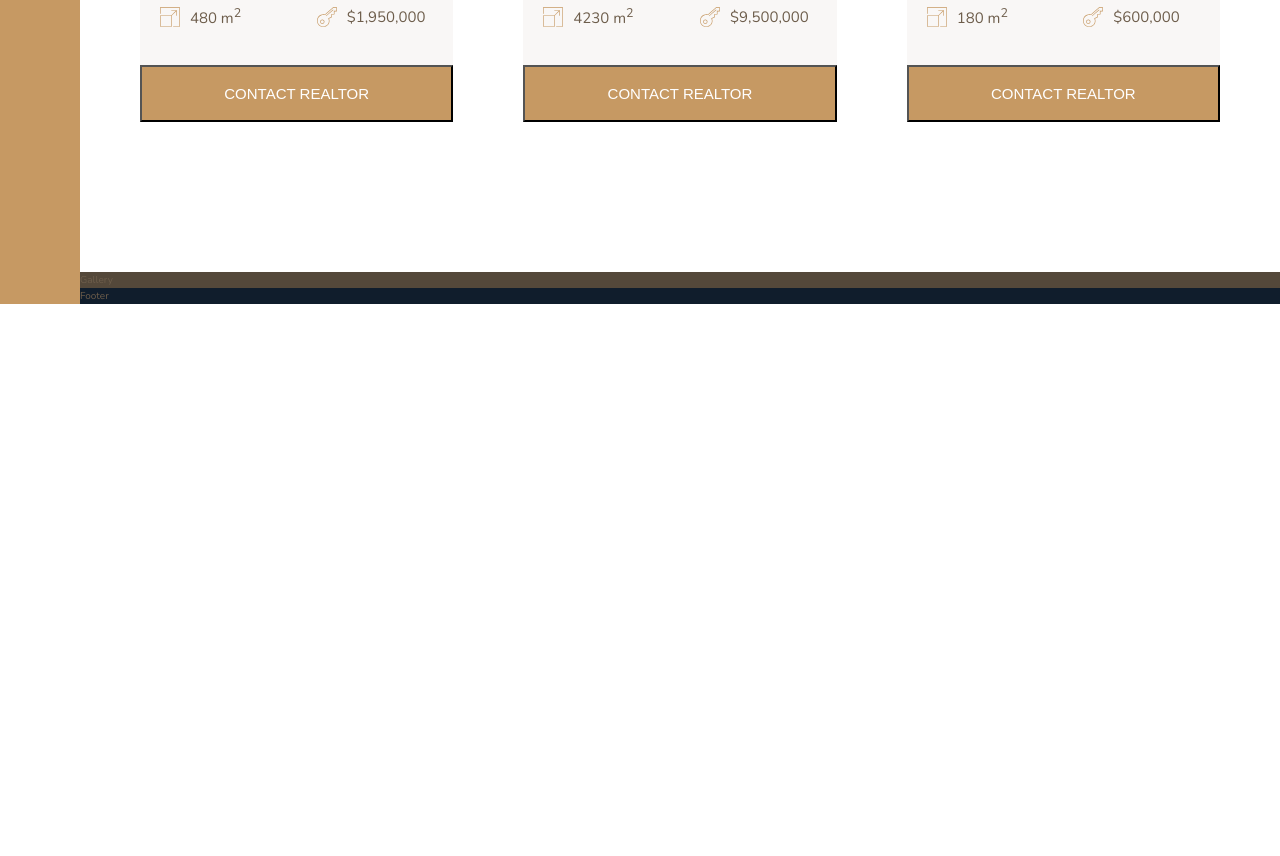
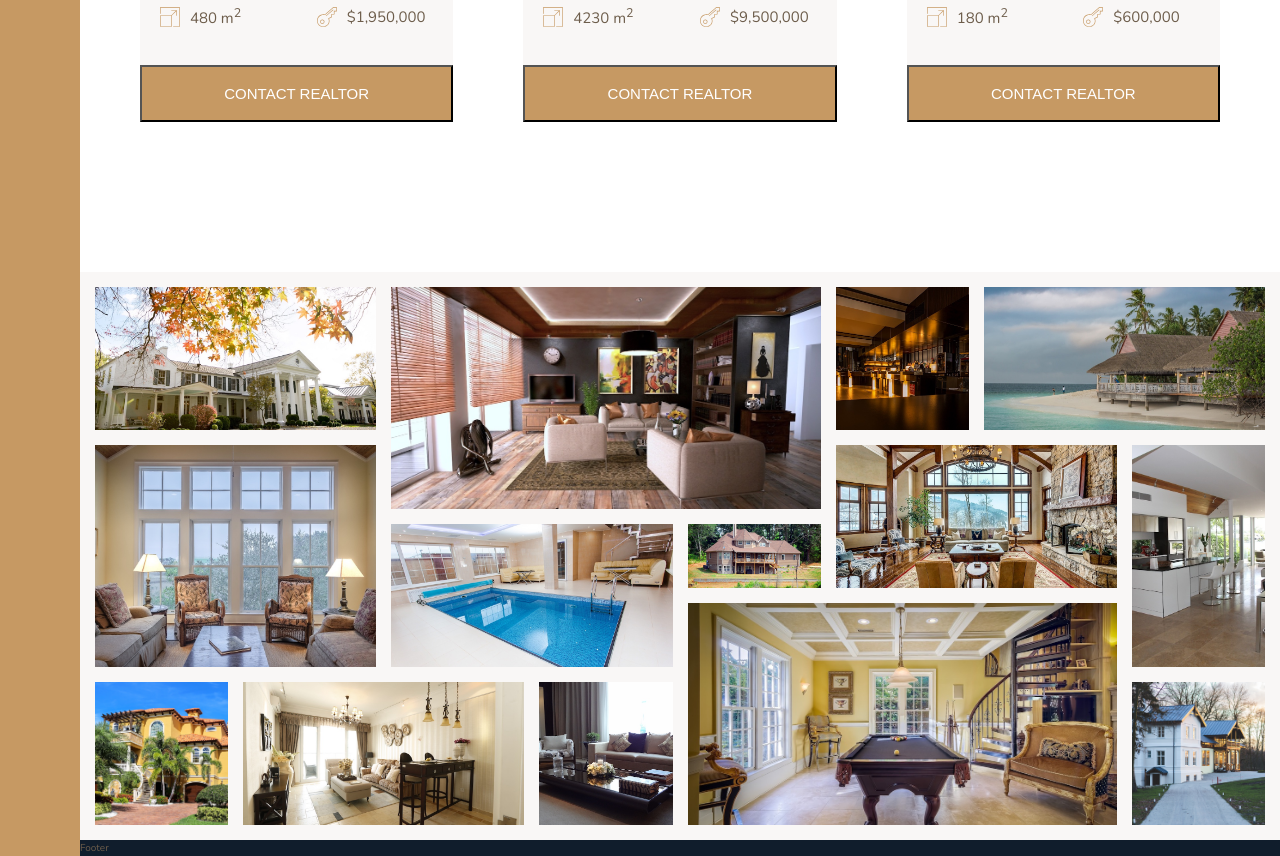
Before and after one commit to Trapintrovert/nexter, a website: page index.html in a window 1280 px wide. Shown: the part 2782-3638 px from the top of the page. Before the commit the page ends 3086 px from the top, so only its background shows below. Drawn offline with nearby package versions, Linux system fonts and the light colour scheme.

Commit message:
Gallery done

```diff
--- a/index.html
+++ b/index.html
@@ -113,7 +113,7 @@
 
     <div class="homes">
       <div class="home">
-                <img src="img/house-1.jpeg" alt="House 1" class="home__img">
+        <img src="img/house-1.jpeg" alt="House 1" class="home__img" />
         <svg class="home__like">
           <use xlink:href="img/sprite.svg#icon-heart-full"></use>
         </svg>
@@ -145,9 +145,8 @@
         <button class="btn home__btn">Contact realtor</button>
       </div>
 
-
       <div class="home">
-                <img src="img/house-2.jpeg" alt="House 2" class="home__img">
+        <img src="img/house-2.jpeg" alt="House 2" class="home__img" />
         <svg class="home__like">
           <use xlink:href="img/sprite.svg#icon-heart-full"></use>
         </svg>
@@ -180,7 +179,7 @@
       </div>
 
       <div class="home">
-                <img src="img/house-3.jpeg" alt="House 3" class="home__img">
+        <img src="img/house-3.jpeg" alt="House 3" class="home__img" />
         <svg class="home__like">
           <use xlink:href="img/sprite.svg#icon-heart-full"></use>
         </svg>
@@ -213,7 +212,7 @@
       </div>
 
       <div class="home">
-                <img src="img/house-4.jpeg" alt="House 4" class="home__img">
+        <img src="img/house-4.jpeg" alt="House 4" class="home__img" />
         <svg class="home__like">
           <use xlink:href="img/sprite.svg#icon-heart-full"></use>
         </svg>
@@ -246,7 +245,7 @@
       </div>
 
       <div class="home">
-                <img src="img/house-5.jpeg" alt="House 5" class="home__img">
+        <img src="img/house-5.jpeg" alt="House 5" class="home__img" />
         <svg class="home__like">
           <use xlink:href="img/sprite.svg#icon-heart-full"></use>
         </svg>
@@ -279,7 +278,7 @@
       </div>
 
       <div class="home">
-                <img src="img/house-6.jpeg" alt="House 6" class="home__img">
+        <img src="img/house-6.jpeg" alt="House 6" class="home__img" />
         <svg class="home__like">
           <use xlink:href="img/sprite.svg#icon-heart-full"></use>
         </svg>
@@ -312,7 +311,70 @@
       </div>
     </div>
 
-    <section class="gallery">Gallery</section>
+    <section class="gallery">
+      <figure class="gallery__item gallery__item--1">
+        <img src="img/gal-1.jpeg" alt="Gallery image 1" class="gallery__img" />
+      </figure>
+      <figure class="gallery__item gallery__item--2">
+        <img src="img/gal-2.jpeg" alt="Gallery image 2" class="gallery__img" />
+      </figure>
+      <figure class="gallery__item gallery__item--3">
+        <img src="img/gal-3.jpeg" alt="Gallery image 3" class="gallery__img" />
+      </figure>
+      <figure class="gallery__item gallery__item--4">
+        <img src="img/gal-4.jpeg" alt="Gallery image 4" class="gallery__img" />
+      </figure>
+      <figure class="gallery__item gallery__item--5">
+        <img src="img/gal-5.jpeg" alt="Gallery image 5" class="gallery__img" />
+      </figure>
+      <figure class="gallery__item gallery__item--6">
+        <img src="img/gal-6.jpeg" alt="Gallery image 6" class="gallery__img" />
+      </figure>
+      <figure class="gallery__item gallery__item--7">
+        <img src="img/gal-7.jpeg" alt="Gallery image 7" class="gallery__img" />
+      </figure>
+      <figure class="gallery__item gallery__item--8">
+        <img src="img/gal-8.jpeg" alt="Gallery image 8" class="gallery__img" />
+      </figure>
+      <figure class="gallery__item gallery__item--9">
+        <img src="img/gal-9.jpeg" alt="Gallery image 9" class="gallery__img" />
+      </figure>
+      <figure class="gallery__item gallery__item--10">
+        <img
+          src="img/gal-10.jpeg"
+          alt="Gallery image 10"
+          class="gallery__img"
+        />
+      </figure>
+      <figure class="gallery__item gallery__item--11">
+        <img
+          src="img/gal-11.jpeg"
+          alt="Gallery image 11"
+          class="gallery__img"
+        />
+      </figure>
+      <figure class="gallery__item gallery__item--12">
+        <img
+          src="img/gal-12.jpeg"
+          alt="Gallery image 12"
+          class="gallery__img"
+        />
+      </figure>
+      <figure class="gallery__item gallery__item--13">
+        <img
+          src="img/gal-13.jpeg"
+          alt="Gallery image 13"
+          class="gallery__img"
+        />
+      </figure>
+      <figure class="gallery__item gallery__item--14">
+        <img
+          src="img/gal-14.jpeg"
+          alt="Gallery image 14"
+          class="gallery__img"
+        />
+      </figure>
+    </section>
 
     <footer class="footer">
       Footer
--- a/sass/_gallery.scss
+++ b/sass/_gallery.scss
@@ -1,4 +1,88 @@
 .gallery {
-  background-color: $color-grey-dark-1;
+  background-color: $color-grey-light-1;
   grid-column: full-start / full-end;
+
+  display: grid;
+  grid-template-columns: repeat(8, 1fr);
+  grid-template-rows: repeat(7, 5vw);
+  grid-gap: 1.5rem;
+  padding: 1.5rem;
+
+  &__item {
+    &--1 {
+      grid-row: 1 / span 2;
+      grid-column: 1 / span 2;
+    }
+    &--2 {
+      grid-row: 1 / span 3;
+      grid-column: 3 / span 3;
+    }
+
+    &--3 {
+      grid-row: 1 / span 2;
+      grid-column: 6 / 7;
+    }
+
+    &--4 {
+      grid-row: 1 / span 2;
+      grid-column: 7 / -1;
+    }
+
+    &--5 {
+      grid-row: 3 / span 3;
+      grid-column: 1 / span 2;
+    }
+
+    &--6 {
+      grid-row: 4 / span 2;
+      grid-column: 3 / span 2;
+    }
+
+    &--7 {
+      grid-row: 4 / 5;
+      grid-column: 5 / 6;
+    }
+
+    &--8 {
+      grid-row: 3 / span 2;
+      grid-column: 6 / span 2;
+    }
+
+    &--9 {
+      grid-row: 3 / span 3;
+      grid-column: 8 / -1;
+    }
+
+    &--10 {
+      grid-row: 6 / span 2;
+      grid-column: 1 / 2;
+    }
+
+    &--11 {
+      grid-row: 6 / span 2;
+      grid-column: 2 / span 2;
+    }
+
+    &--12 {
+      grid-row: 6 / span 2;
+      grid-column: 4 / 5;
+    }
+
+    &--13 {
+      grid-row: 5 / span 3;
+      grid-column: 5 / span 3;
+    }
+
+    &--14 {
+      grid-row: 6 / span 2;
+      grid-column: 8 / -1;
+    }
+  }
+
+  &__img {
+    width: 100%;
+    height: 100%;
+    object-fit: cover;
+    display: block;
+  }
 }
```
Also changed, not shown: css/style.css. Lines whose indentation alone changed are shown as unchanged.
